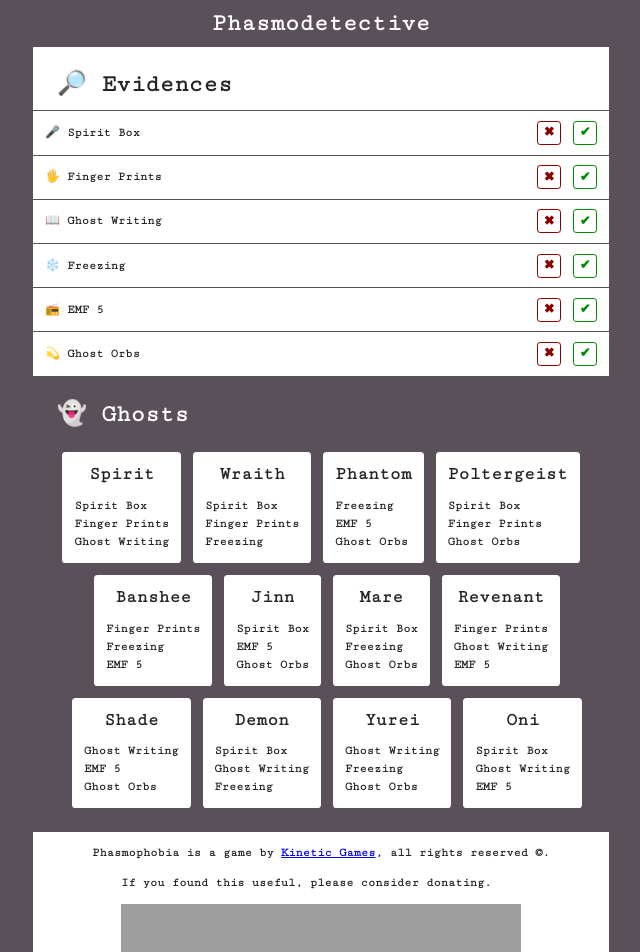
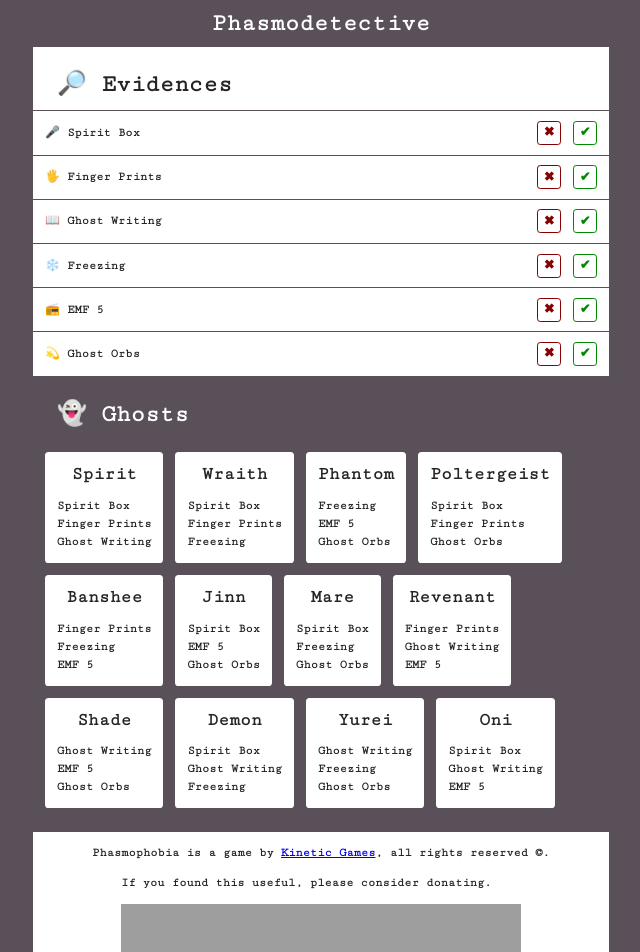
Before and after one commit to gilmoa/phasmodetective, a React (Create React App) app: page / in a window 1280 px wide. Shown: the top 952 px of the page, without its empty margins (319-959 px from the left). Built offline with nearby package versions, Linux system fonts and the light colour scheme; grey boxes are pictures that could not be loaded.

Commit message:
recenter ghosts list

```diff
--- a/src/components/GhostsList.module.scss
+++ b/src/components/GhostsList.module.scss
@@ -12,13 +12,11 @@
     display: flex;
     flex-wrap: wrap;
     padding: 1em;
-    justify-content: center;
+    justify-content: left;
+    margin-left: -1em;
 
     li {
       margin-bottom: 1em;
-    }
-
-    &>li+li {
       margin-left: 1em;
     }
   }
```
